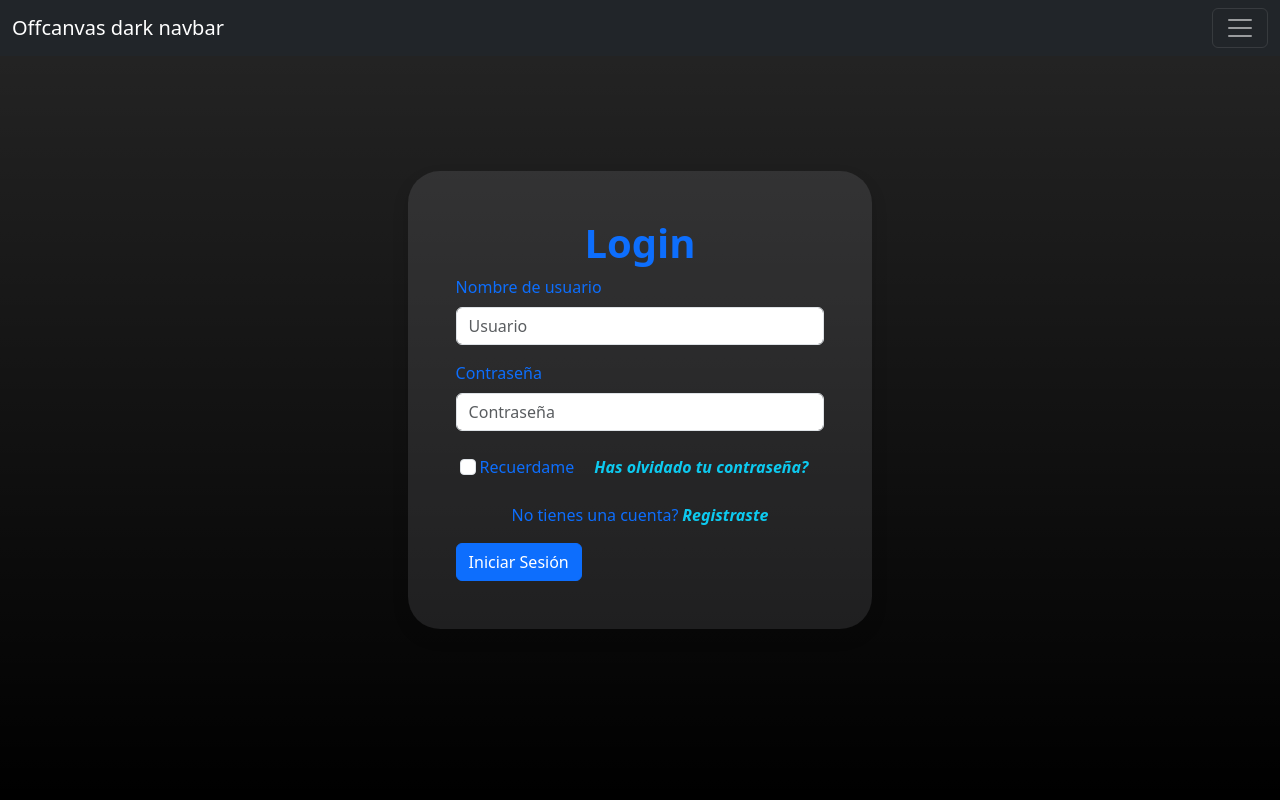
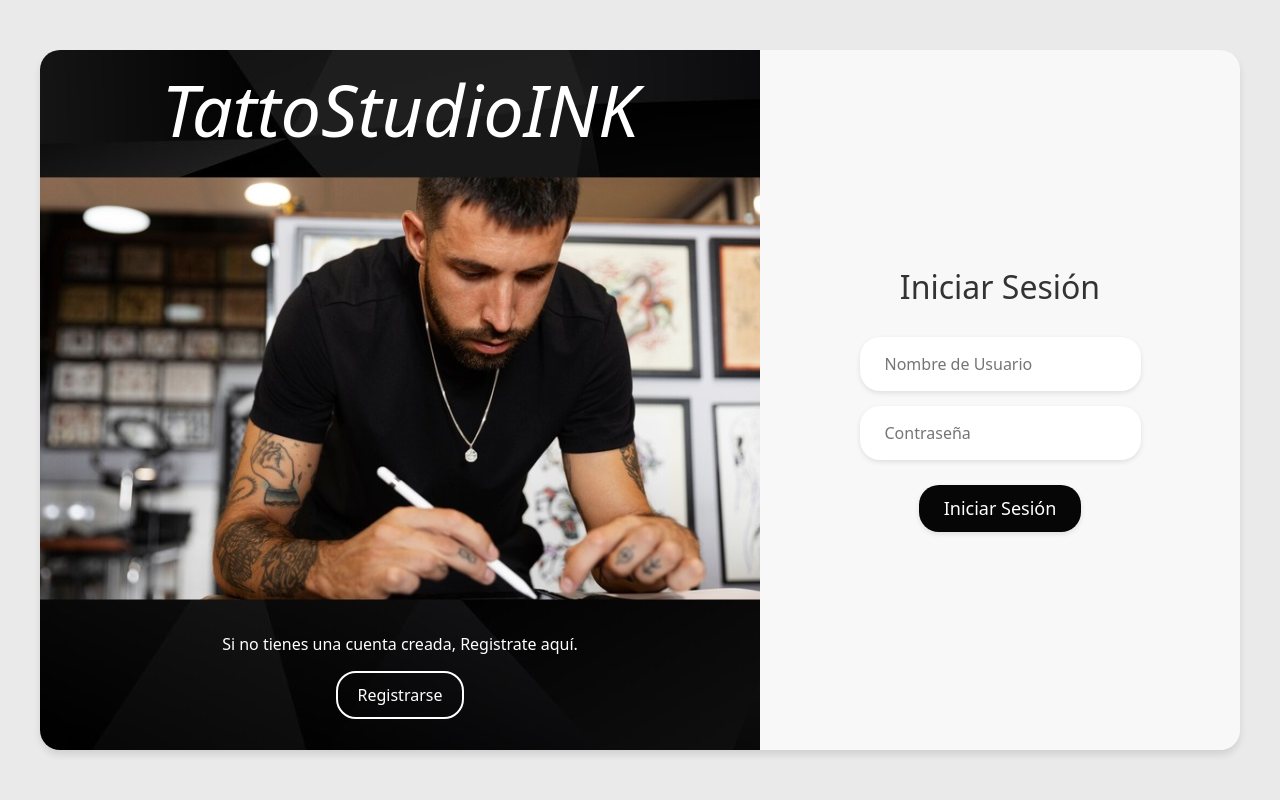
Before and after one commit to ToBarrueto/Tatto_Studio, a PHP site: page / in a window 1280 px wide. Run offline with PHP 8.4, Linux system fonts and the light colour scheme.

Commit message:
landing completo

```diff
--- a/assets/css/ES.css
+++ b/assets/css/ES.css
@@ -1 +1,222 @@
 @import url('https://fonts.googleapis.com/css2?family=Poppins:wght@400;600&display=swap');
+
+
+* {
+    padding: 0;
+    margin: 0;
+    box-sizing: border-box;
+
+}
+
+body{
+    background-image: url(../img/landing/gris.jpg);
+    background-size: cover;
+}
+
+.body-custom {
+    display: flex;
+    align-items: center;
+    justify-content: center;
+    height: 100vh;
+}
+
+.container-form {
+    display: flex;
+    border-radius: 20px;
+    box-shadow: 0 5px 7px rgba(0, 0, 0, .1);
+    height: 700px;
+    width: 1200px;
+    transition: all 1s ease;
+    margin: 10px;
+}
+
+.information {
+    width: 60%;
+    display: flex;
+    text-align: center;
+    background-image: url(../img/landing/negrologin.jpg);
+    border-top-left-radius: 20px;
+    border-bottom-left-radius: 20px;
+
+}
+
+.info-childs {
+    width: 100%;
+    padding: 0 30px;
+}
+
+.info-childs h2 {
+    font-size: 4.5rem;
+    color: #ffffff;
+    font-style: italic;
+    margin-top: 16px;
+}
+
+.info-childs p {
+    margin: 15px 0;
+    color: #ffffff;
+
+    margin-top: 30rem;
+}
+
+.info-childs input {
+    background-color: transparent;
+    outline: none;
+    border: solid 2px #fff;
+    border-radius: 20px;
+    padding: 10px 20px;
+    color: #fff;
+    cursor: pointer;
+    transition: background-color .3s ease;
+}
+
+.info-childs input:hover {
+    background-color: #ec1818;
+    border: none;
+    color: #fff;
+    box-shadow: 0 2px 5px rgba(0, 0, 0, .1);
+}
+
+.form-information {
+    display: flex;
+    align-items: center;
+    justify-content: center;
+    width: 40%;
+    text-align: center;
+    background-color: #f8f8f8;
+    border-top-right-radius: 20px;
+    border-bottom-right-radius: 20px;
+}
+
+.form-information-childs {
+    padding: 0 30px;
+}
+
+.form-information-childs h2 {
+    color: #333;
+    font-size: 2rem;
+}
+
+.form-information-childs p {
+    color: #555;
+}
+
+.form {
+    margin: 30px 0 0 0;
+}
+
+.form label {
+    display: flex;
+    align-items: center;
+    margin-bottom: 15px;
+    border-radius: 20px;
+    padding: 0 10px;
+    background-color: #fff;
+    box-shadow: 0 2px 5px rgba(0, 0, 0, .1);
+}
+
+.form label input {
+    width: 100%;
+    padding: 15px;
+    background-color: #fff;
+    border: none;
+    outline: none;
+    border-radius: 20px;
+    color: #333;
+}
+
+.form label i {
+    color: #a7a7a7;
+}
+
+.form input[type="submit"] {
+    background-color: #060606;
+    color: #fff;
+    border-radius: 20px;
+    border: none;
+    padding: 10px 25px;
+    cursor: pointer;
+    margin-top: 10px;
+    font-size: 18px;
+    box-shadow: 0 2px 5px rgba(0, 0, 0, .1);
+}
+
+.form input[type="submit"]:hover {
+    background-color: #ec1818;
+}
+
+.hide {
+    position: absolute;
+    transform: translateY(-300%);
+}
+
+/*PERSONALIZACION DE MIS ALERTAS Y MENSAJES */
+.form div .alerta {
+    width: 290px;
+    text-align: left;
+    border-radius: 7px;
+    margin-bottom: 10px;
+    font-size: .8rem;
+}
+
+.form>.alerta-error,
+.form>.alerta-exito {
+    display: none;
+}
+
+.form .alertaError {
+    display: block;
+    background-color: #F66060;
+    padding: .5rem 1rem;
+    margin-top: 10px;
+    font-weight: 500;
+    font-size: .8rem;
+}
+
+.form .alertaExito {
+    display: block;
+    background-color: #0ca828;
+    padding: .5rem 1rem;
+    margin-top: 10px;
+    font-weight: 500;
+    font-size: .8rem;
+}
+
+.form .error {
+    outline: solid 2px #9d2222;
+}
+
+/*RESPONSIVE FORM*/
+
+@media screen and (max-width:750px) {
+    html {
+        font-size: 12px;
+    }
+}
+
+@media screen and (max-width:580px) {
+    html {
+        font-size: 15px;
+    }
+
+    .container-form {
+        height: auto;
+        flex-direction: column;
+    }
+
+    .information {
+        width: 100%;
+        padding: 20px;
+        border-top-left-radius: 20px;
+        border-top-right-radius: 20px;
+        border-bottom-left-radius: 0px;
+        border-bottom-right-radius: 0;
+    }
+
+    .form-information {
+        width: 100%;
+        padding: 20px;
+        border-bottom-left-radius: 20px;
+        border-top-right-radius: 0;
+    }
+}
--- a/index.php
+++ b/index.php
@@ -6,103 +6,108 @@ include("controllers/validar.php")
 
 <!DOCTYPE html>
 <html lang="es">
+
 <head>
   <meta charset="UTF-8">
   <meta name="viewport" content="width=device-width, initial-scale=1.0">
   <title>Iniciar Sesión</title>
+
+  <link href="https://cdn.jsdelivr.net/npm/bootstrap@5.3.3/dist/css/bootstrap.min.css" rel="stylesheet"
+    integrity="sha384-QWTKZyjpPEjISv5WaRU9OFeRpok6YctnYmDr5pNlyT2bRjXh0JMhjY6hW+ALEwIH" crossorigin="anonymous">
   <link rel="stylesheet" href="assets/css/ES.css">
-
-    <link href="https://cdn.jsdelivr.net/npm/bootstrap@5.3.3/dist/css/bootstrap.min.css" rel="stylesheet" integrity="sha384-QWTKZyjpPEjISv5WaRU9OFeRpok6YctnYmDr5pNlyT2bRjXh0JMhjY6hW+ALEwIH" crossorigin="anonymous">
 </head>
 
-<body class=" bg-black bg-gradient text-primary d-flex justify-content-center align-items-center vh-100">
+<body>
+  <div class="body-custom">
 
-<nav class="navbar navbar-dark bg-dark fixed-top">
-
-  <div class="container-fluid">
-
-    <a class="navbar-brand" href="#">Offcanvas dark navbar</a>
-
-    <button class="navbar-toggler" type="button" data-bs-toggle="offcanvas" data-bs-target="#offcanvasDarkNavbar" aria-controls="offcanvasDarkNavbar" aria-label="Toggle navigation">
-      <span class="navbar-toggler-icon"></span>
-    </button>
-
-    <div class="offcanvas offcanvas-end text-bg-dark" tabindex="-1" id="offcanvasDarkNavbar" aria-labelledby="offcanvasDarkNavbarLabel">
-
-      <div class="offcanvas-header">
-        <h5 class="offcanvas-title" id="offcanvasDarkNavbarLabel">Dark offcanvas</h5>
-        <button type="button" class="btn-close btn-close-white" data-bs-dismiss="offcanvas" aria-label="Close"></button>
+    <div class="container-form login">
+      <div class="information">
+        <div class="info-childs">
+          <h2>TattoStudioINK</h2>
+          <p>Si no tienes una cuenta creada, Registrate aquí.</p>
+          <input type="button" value="Registrarse" id="sign-up">
         </div>
-
-      <div class="offcanvas-body">
-        <ul class="navbar-nav justify-content-end flex-grow-1 pe-3">
-          <li class="nav-item">
-            <a class="nav-link active" aria-current="page" href="#">Home</a>
-          </li>
-          <li class="nav-item">
-            <a class="nav-link" href="#">Link</a>
-          </li>
-          <li class="nav-item dropdown">
-            <a class="nav-link dropdown-toggle" href="#" role="button" data-bs-toggle="dropdown" aria-expanded="false">
-              Dropdown
-            </a>
-            <ul class="dropdown-menu dropdown-menu-dark">
-              <li><a class="dropdown-item" href="#">Action</a></li>
-              <li><a class="dropdown-item" href="#">Another action</a></li>
-              <li>
-                <hr class="dropdown-divider">
-              </li>
-              <li><a class="dropdown-item" href="#">Something else here</a></li>
-            </ul>
-          </li>
-        </ul>
-
-
-
+      </div>
+      <div class="form-information">
+        <div class="form-information-childs">
+          <h2>Iniciar Sesión</h2>
+          <form method="post" class="form form-login" novalidate>
+            <div>
+              <label>
+                <input type="text" placeholder="Nombre de Usuario" name="Nusuario">
+              </label>
+            </div>
+            <div>
+              <label>
+                <input type="password" placeholder="Contraseña" name="Pass">
+              </label>
+            </div>
+            <input type="submit" value="Iniciar Sesión" name="inicioSesion">
+            <div class="alerta-error">Todos los campos son obligatorios</div>
+            <div class="alerta-exito">Te registraste correctamente</div>
+          </form>
         </div>
       </div>
     </div>
-</nav>
-
-    <div class=" bg-body-secondary bg-opacity-10 p-5 rounded-5 shadow">
-        <h1  class=" text-center fs-1 fw-bold">Login</h1>
-            <form method="post">
-                <div class="mb-3">
-                    <label class="form-label">Nombre de usuario</label>
-                    <input type="text" class="form-control" name="Nusuario" placeholder="Usuario">
-                </div>
-                <div class="mb-3">
-                    <label class="form-label">Contraseña</label>
-                    <input type="password" class="form-control" name="Pass" placeholder="Contraseña">
 
 
-
-                    <div class="d-flex justify-content-around mt-1">
-                        <div class="d-flex align-items-center gap-1 m-1">
-                            <input class="form-check-input" type="checkbox" />
-                            <div class="pt-1">Recuerdame</div>
+    <div class="container-form register hide">
+      <div class="information">
+        <div class="info-childs">
+          <h2>TattoStudioINK</h2>
+          <p>Si ya tienes una cuenta creada, Inicia sesión.</p>
+          <input type="button" value="Iniciar Sesión" id="sign-in">
+        </div>
+      </div>
+      <div class="form-information">
+        <div class="form-information-childs">
+          <h2>Crear una Cuenta</h2>
+          <form action="procesar_registro.php" method="post" class="form form-register" novalidate>
+            <div>
+              <label>
+                <input type="text" placeholder="Nombre Usuario" name="username">
+              </label>
             </div>
 
-                        <div class="pt-1 m-3">
-                            <a href="#" class="text-decoration-none text-info fw-semibold fst-italic " >Has olvidado tu contraseña?</a>
+            <div>
+              <label>
+                <input type="password" placeholder="Contraseña" name="password">
+              </label>
             </div>
 
+            <input type="submit" value="Registrarse">
+            <div class="alerta-error">Todos los campos son obligatorios</div>
+            <div class="alerta-exito">Te registraste correctamente</div>
+          </form>
+        </div>
+      </div>
+    </div>
   </div>
 
+  <script src="https://cdn.jsdelivr.net/npm/bootstrap@5.3.3/dist/js/bootstrap.bundle.min.js"
+    integrity="sha384-YvpcrYf0tY3lHB60NNkmXc5s9fDVZLESaAA55NDzOxhy9GkcIdslK1eN7N6jIeHz" crossorigin="anonymous">
+  </script>
+  <script src="https://cdn.jsdelivr.net/npm/@popperjs/core@2.11.8/dist/umd/popper.min.js"
+    integrity="sha384-I7E8VVD/ismYTF4hNIPjVp/Zjvgyol6VFvRkX/vR+Vc4jQkC+hVqc2pM8ODewa9r" crossorigin="anonymous">
+  </script>
+  <script src="https://cdn.jsdelivr.net/npm/bootstrap@5.3.3/dist/js/bootstrap.min.js"
+    integrity="sha384-0pUGZvbkm6XF6gxjEnlmuGrJXVbNuzT9qBBavbLwCsOGabYfZo0T0to5eqruptLy" crossorigin="anonymous">
+  </script>
+  <script>
+    const containerFormRegister = document.querySelector(".register");
+    const containerFormLogin = document.querySelector(".login");
+
+    document.getElementById("sign-in").addEventListener("click", () => {
+      containerFormRegister.classList.add("hide");
+      containerFormLogin.classList.remove("hide");
+    });
 
 
-                    <div class="mt-2 d-flex gap-1 justify-content-center">
-                        <div>No tienes una cuenta?</div>
-                        <a href="views/registrarse.php" class="text-decoration-none text-info fw-semibold fst-italic" > Registraste</a>
-                    </div>
-                </div>
-                <button type="submit" class="btn btn-primary" name="inicioSesion" >Iniciar Sesión</button>
-            </form>
-    </div>
-<script src="https://cdn.jsdelivr.net/npm/bootstrap@5.3.3/dist/js/bootstrap.bundle.min.js" integrity="sha384-YvpcrYf0tY3lHB60NNkmXc5s9fDVZLESaAA55NDzOxhy9GkcIdslK1eN7N6jIeHz" crossorigin="anonymous"></script>
-<script src="https://cdn.jsdelivr.net/npm/@popperjs/core@2.11.8/dist/umd/popper.min.js" integrity="sha384-I7E8VVD/ismYTF4hNIPjVp/Zjvgyol6VFvRkX/vR+Vc4jQkC+hVqc2pM8ODewa9r" crossorigin="anonymous"></script>
-<script src="https://cdn.jsdelivr.net/npm/bootstrap@5.3.3/dist/js/bootstrap.min.js" integrity="sha384-0pUGZvbkm6XF6gxjEnlmuGrJXVbNuzT9qBBavbLwCsOGabYfZo0T0to5eqruptLy" crossorigin="anonymous"></script>
+    document.getElementById("sign-up").addEventListener("click", () => {
+      containerFormLogin.classList.add("hide");
+      containerFormRegister.classList.remove("hide");
+    });
+  </script>
 </body>
 
-
 </html>
--- a/views/procesar_registro.php
+++ b/procesar_registro.php
@@ -1,6 +1,6 @@
 <?php
 // Incluir el archivo de conexión a la base de datos
-include '../conexion.php';
+include 'conexion.php';
 
 if ($_SERVER["REQUEST_METHOD"] == "POST") {
     // Recuperar los datos del formulario
@@ -23,7 +23,7 @@ if ($_SERVER["REQUEST_METHOD"] == "POST") {
         mysqli_stmt_bind_param($stmt_insertar, "sss", $username, $password, $tipo_usuario);
         if (mysqli_stmt_execute($stmt_insertar)) {
             echo "Usuario registrado correctamente como cliente.";
-            header("Location: ../index.php");
+            header("Location:index.php");
         } else {
             echo "ERROR: No se pudo ejecutar la consulta. " . mysqli_error($conexion);
         }
```
Also changed, not shown: views/cliente_view.php (deleted, +0 -180 lines), views/registrarse.php (deleted, +0 -30 lines), assets/img/landing/negrologin.jpg (added). Lines whose indentation alone changed are shown as unchanged.
